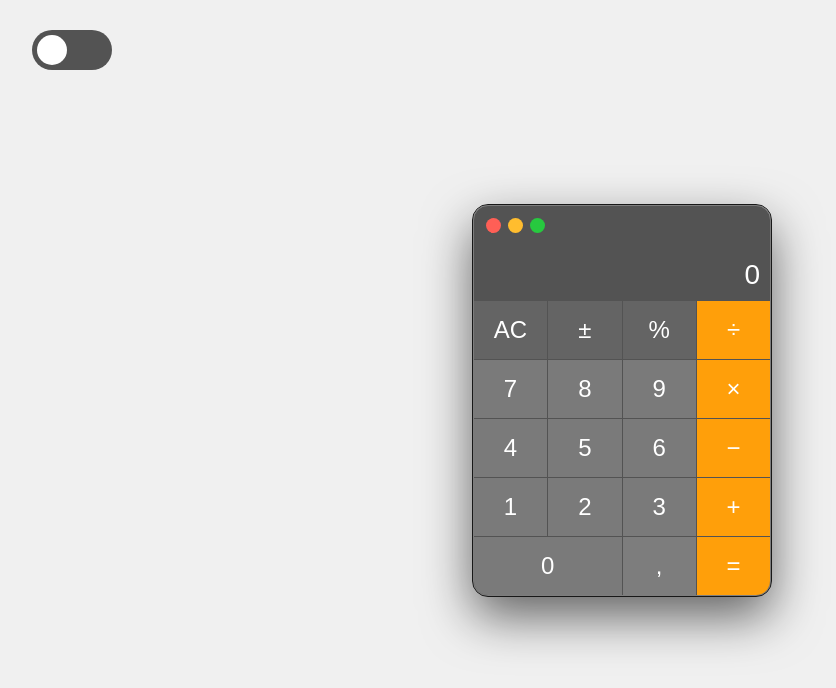
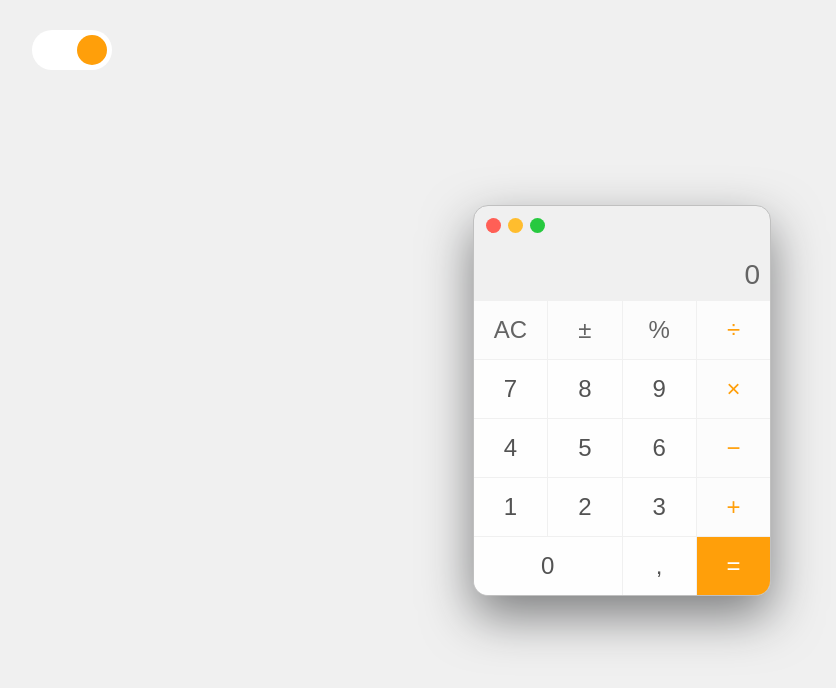
Before and after one commit to kovaaalex/calculator, a plain HTML site: page index.html in a window 1280 px wide. Both pictures are taken after a click on the element 90 px from the left and 50 px from the top of the page. Shown: the whole page, without its empty margins (18-854 px from the left). Drawn offline with Linux system fonts and the light colour scheme.

Commit message:
add theme

```diff
--- a/index.html
+++ b/index.html
@@ -5,9 +5,10 @@
     <meta name="viewport" content="width=device-width, initial-scale=1.0">
     <title>Calculator</title>
     <link rel="stylesheet" href="styles.css">
+    <link rel="stylesheet" href="theme.css">
 </head>
 <body>
-    <div id="theme" class="night">
+    <div id="theme">
         <button></button>
     </div>
     <div class="calculator">
--- a/styles.css
+++ b/styles.css
@@ -1,16 +1,19 @@
+*{
+    margin: 0;
+    padding: 0;
+}
 body {
     display: flex;
     justify-content: center;
     align-items: center;
     height: 100vh;
     margin: 0;
-    background-color: #f0f0f0;
+    background-color: #454545;
     font-family: 'Roboto';
+    transition: background-color 0.7s ease;
 }
-
 .calculator {
     border: 1.5px solid #7d7d7d;
-    outline: 1.5px solid #181818;
     background-color: #535353;
     padding: 0px;
     border-radius: 15px;
@@ -117,7 +120,9 @@ body {
 #theme.night {
     background-color: #fff;
 }
-
+#theme.day {
+    background-color: #535353;
+}
 #theme button {
     height: 30px;
     width: 30px;
@@ -128,10 +133,6 @@ body {
     transform: translateX(0);
 }
 
-#theme.night button {
-    background-color: #535353;
-    transform: translateX(40px);
-}
 #percent{
     background-color: #646464;
 }
--- /dev/null
+++ b/theme.css
@@ -0,0 +1,30 @@
+.night__theme{
+    background-color: #f0f0f0;
+    transition: background-color 0.7s ease;
+}
+#theme.night button {
+    background-color: #ff9f0a;
+    transform: translateX(40px);
+}
+.night__theme .calculator{
+    background-color: hsl(0, 0%, 94%);
+    border: 1.5px solid #c0c0c0;
+    box-shadow: 0px 20px 50px #7c7d7e;
+    transition: all 0.7s ease;
+}
+.night__theme .calculator-screen {
+    color: #646464;
+    transition: all 0.7s ease;
+}
+.night__theme .btn.number, .night__theme .btn.point {
+    background-color: #fefefe;
+    color: #535353;
+}
+.night__theme .top__btn, .night__theme #percent{
+    background-color: #fcfcfc;
+    color:#646464;
+}
+.night__theme .operation{
+    background-color: #fcfcfc;
+    color: #ff9f0a;
+}
--- a/theme.js
+++ b/theme.js
@@ -2,4 +2,5 @@ const themeSwitch = document.getElementById('theme')
 
 themeSwitch.addEventListener('click', () => {
     themeSwitch.classList.toggle('night')
+    document.body.classList.toggle('night__theme')
 })
```
